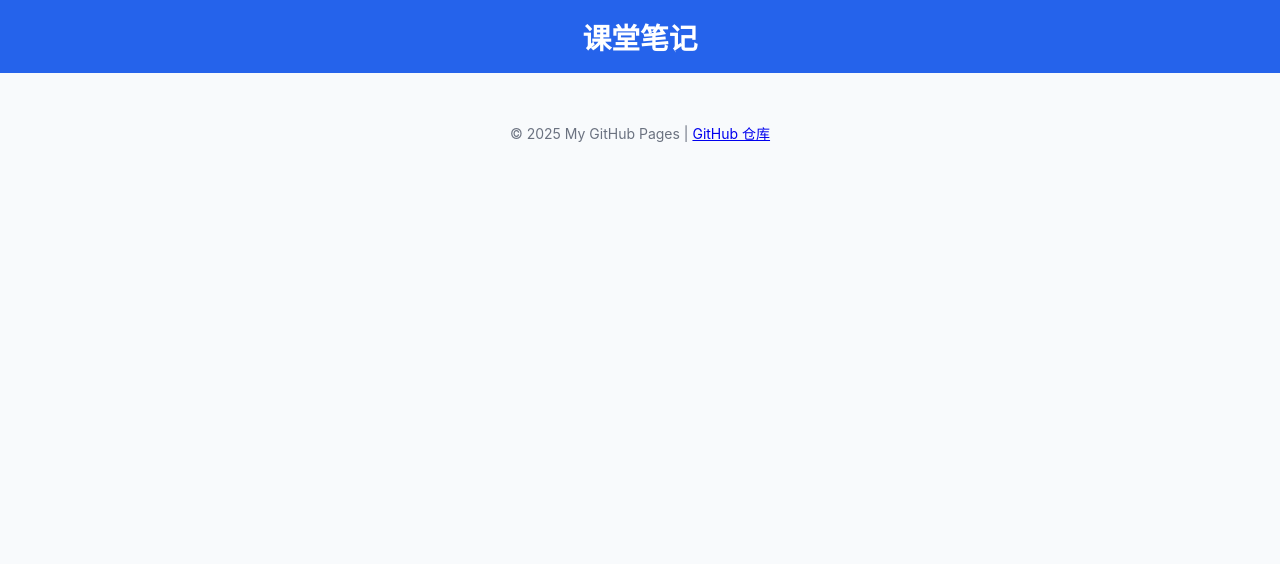
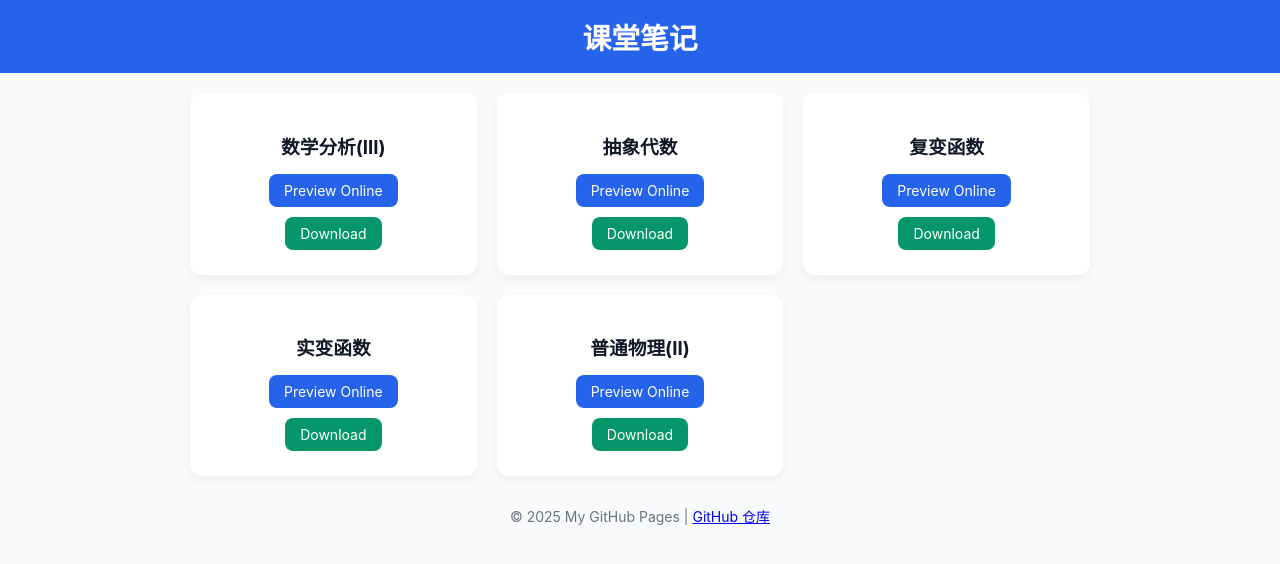
Before and after one commit to rainpekk/notes, a plain HTML site: page index.html in a window 1280 px wide. Drawn offline with Linux system fonts and the light colour scheme.

Commit message:
correct the code of html

```diff
--- a/index.html
+++ b/index.html
@@ -107,8 +107,8 @@
       { name: "数学分析(III)", file: "pdfs/数学分析(III).pdf" },
       { name: "抽象代数", file: "pdfs/抽象代数.pdf" },
       { name: "复变函数", file: "pdfs/复变函数.pdf" },
-      { name: "实变函数", file: "pdfs/实变函数.pdf" }
-      { name: "普通物理(II)", file: "pdfs/普通物理(II).pdf" }
+      { name: "实变函数", file: "pdfs/实变函数.pdf" },
+      { name: "普通物理(II)", file: "pdfs/普通物理(II).pdf" },
     ];
 
     const listContainer = document.getElementById("pdfList");
```
